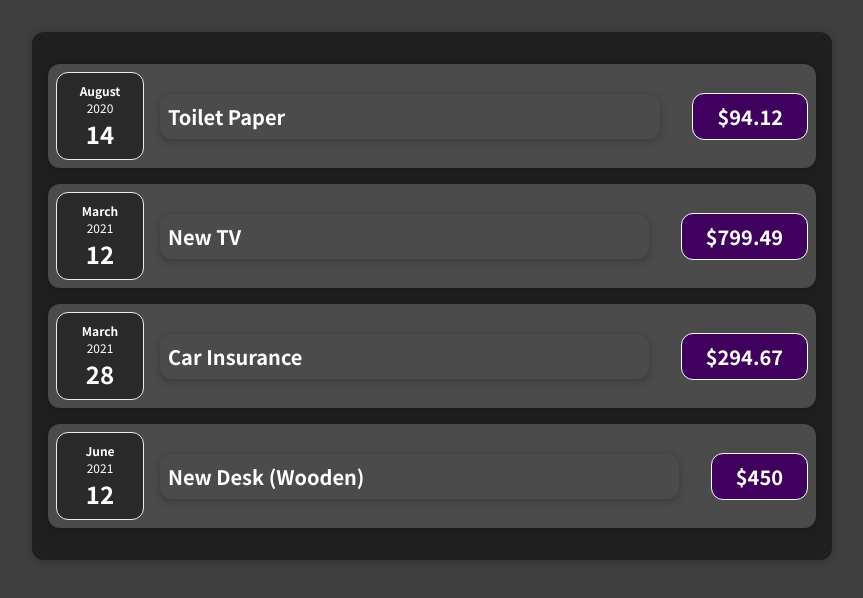
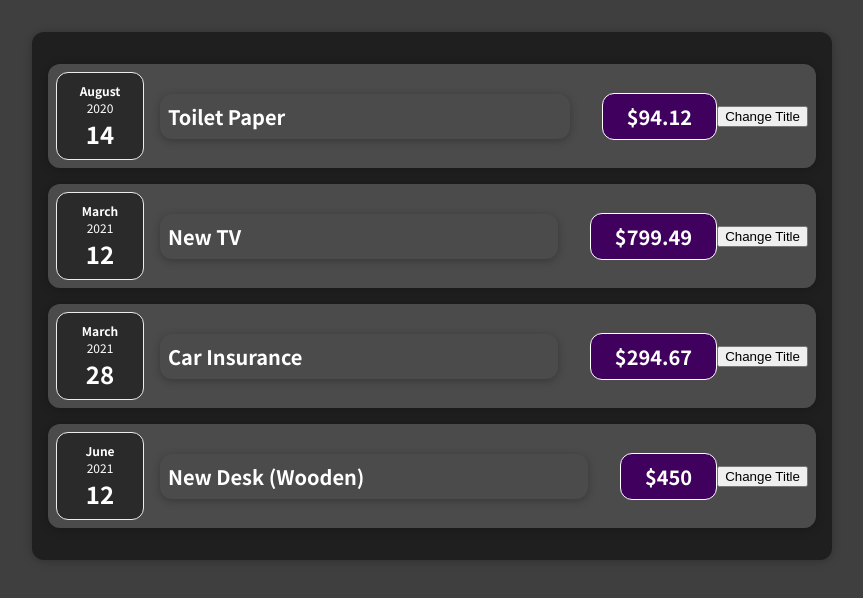
Before and after one commit to anaysoul/learning-react, a JavaScript app: page / in a window 1280 px wide. Shown: the top 598 px of the page, without its empty margins (208-1071 px from the left). Built offline with nearby package versions, Linux system fonts and the light colour scheme.

Commit message:
listening to events & working with even handlers

```diff
--- a/src/components/Expenses/ExpenseItem.js
+++ b/src/components/Expenses/ExpenseItem.js
@@ -3,6 +3,10 @@ import ExpenseDate from "./ExpenseDate";
 import Card from "../UI/Card";
 
 const ExpenseItem = (props) => {
+  const clickHandler = () => {
+    console.log("Clicked!");
+  };
+
   return (
     <Card className="expense-item">
       <ExpenseDate date={props.date} />
@@ -10,6 +14,7 @@ const ExpenseItem = (props) => {
         <h2 className="expense-item h2">{props.title}</h2>
         <div className="expense-item__price">${props.amount}</div>
       </div>
+      <button onClick={clickHandler}>Change Title</button>
     </Card>
   );
 };
```
Also changed, not shown: 1 other file (tests, documents, lock files or other folders).
